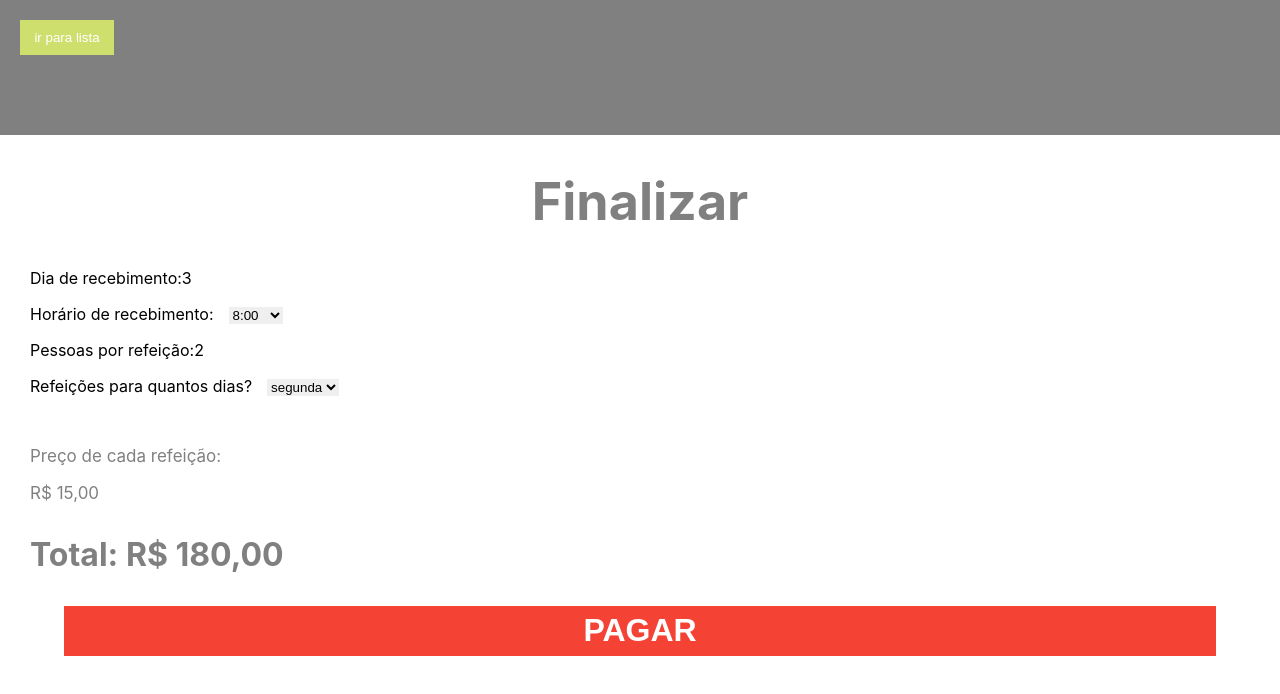
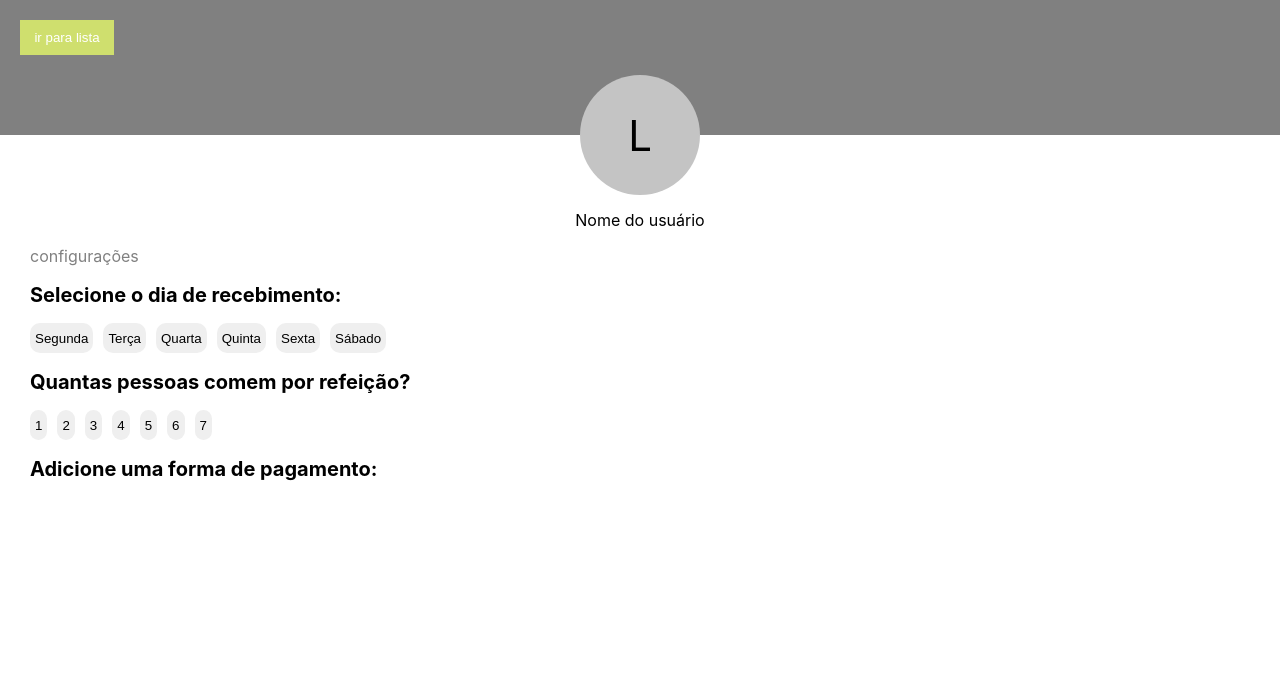
Before and after one commit to lucasdutradev/Gofresh, a React (Create React App) app: page / in a window 1280 px wide. Shown: the top 694 px of the page. Built offline with nearby package versions, Linux system fonts and the light colour scheme.

Commit message:
feat:user config basics

```diff
--- a/src/App.js
+++ b/src/App.js
@@ -1,11 +1,12 @@
 import logo from "./logo.svg";
 import "./App.css";
 import { CartEnd } from "./pages/CartEnd";
+import { UserConfig } from "./pages/UserConfig";
 
 function App() {
   return (
     <div className="App">
-      <CartEnd day={3} people={2} />
+      <UserConfig />
     </div>
   );
 }
--- /dev/null
+++ b/src/pages/UserConfig/index.jsx
@@ -0,0 +1,40 @@
+import { CartEndStyles } from "../CartEnd/styles";
+import { UserConfigStyles } from "./styles";
+
+export const UserConfig = () => {
+  const days = ["Segunda", "Terça", "Quarta", "Quinta", "Sexta", "Sábado"];
+  const people = [1, 2, 3, 4, 5, 6, 7];
+  return (
+    <UserConfigStyles>
+      <body>
+        <header>
+          <button>ir para lista</button>
+        </header>
+        <div className="container">
+          <div className="iconContainer">
+            <div className="icon">L</div>
+            <div>Nome do usuário</div>
+          </div>
+
+          <div className="configsContainer">
+            {" "}
+            <p>configurações</p>
+            <h2>Selecione o dia de recebimento:</h2>
+            {days.map((e, i) => (
+              <button key={i}>{e}</button>
+            ))}
+            <h2>Quantas pessoas comem por refeição?</h2>
+            {people.map((e, i) => (
+              <button key={i}>{e}</button>
+            ))}
+            <h2>Adicione uma forma de pagamento:</h2>
+            {/* {cards.map((e,i) => (
+          <button key={i}>{e.img}</button>
+        ))} */}
+            {/* INSERIR ARRAY DE CARTÕES NO MAP */}
+          </div>
+        </div>
+      </body>
+    </UserConfigStyles>
+  );
+};
--- /dev/null
+++ b/src/pages/UserConfig/styles.jsx
@@ -0,0 +1,68 @@
+import styled from "styled-components";
+
+export const UserConfigStyles = styled.div`
+  body {
+    width: 100vw;
+    height: 100vh;
+    margin: 0;
+    padding: 0;
+  }
+
+  header {
+    height: 115px;
+    text-align: left;
+    padding-top: 20px;
+    padding-left: 20px;
+    background-color: grey;
+  }
+
+  header button {
+    height: 35px;
+    width: 94px;
+    border-style: none;
+    background-color: #cfdf6e;
+    color: white;
+  }
+
+  .icon {
+    margin-top: -60px;
+    margin-right: auto;
+    margin-left: auto;
+    margin-bottom: 15px;
+    height: 120px;
+    width: 120px;
+    border-radius: 50%;
+    background-color: #c4c4c4;
+    font-size: 42px;
+
+    display: flex;
+    justify-content: center;
+    align-items: center;
+  }
+
+  .configsContainer {
+    text-align: left;
+    padding-left: 30px;
+  }
+
+  .configsContainer p {
+    color: grey;
+  }
+
+  .configsContainer h2 {
+    font-size: 20px;
+  }
+
+  .configsContainer button {
+    border-style: none;
+    margin-right: 10px;
+    width: fit-content;
+    height: 30px;
+    padding: 5px;
+    border-radius: 10px;
+  }
+
+  .configsContainer button:active {
+    background-color: red;
+  }
+`;
```
